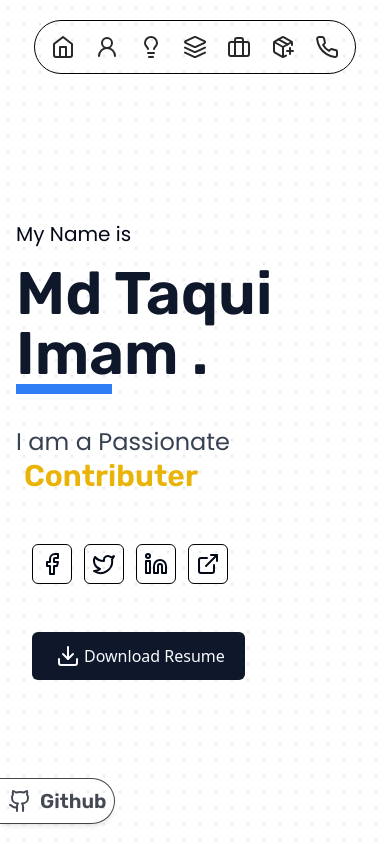
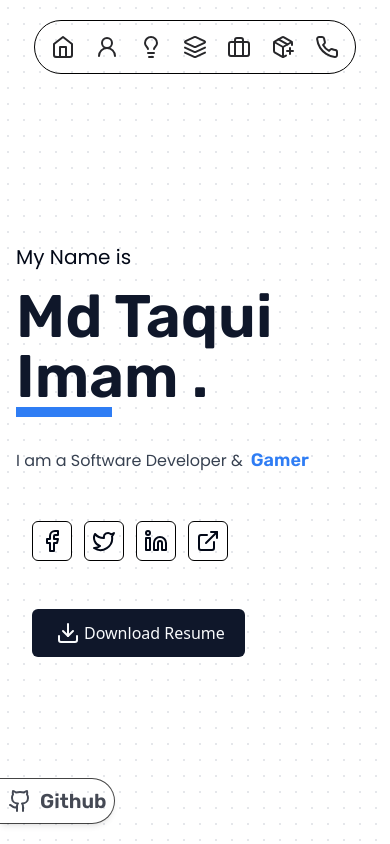
Before and after one commit to taqui-786/Portfolio, a Next.js app: page / in a window 390 px wide. Built offline with nearby package versions, Linux system fonts and the light colour scheme.

Commit message:
adding projects

```diff
--- a/src/components/TextRotator.tsx
+++ b/src/components/TextRotator.tsx
@@ -6,20 +6,20 @@ function TextRotator() {
     <div
     className="py-4  rounded-md flex flex-col justify-center items-center overflow-hidden"
   >
-    <div className="font-poppins text-2xl [text-wrap:balance] text-gray-700">
-    I am a Passionate
+    <div className="font-poppins text-base sm:text-2xl [text-wrap:balance] text-gray-700">
+    I am a Software Developer &
       <span
-        className="inline-flex ml-2 flex-col h-[calc(theme(fontSize.3xl)*theme(lineHeight.tight))] overflow-hidden"
+        className="inline-flex ml-2 flex-col h-[calc(theme(fontSize.lg)*theme(lineHeight.tight))] sm:h-[calc(theme(fontSize.3xl)*theme(lineHeight.tight))] overflow-hidden"
       >
         <ul
-          className="block text-left font-rubik text-3xl leading-tight [&_li]:block animate-text-slide"
+          className="block text-left font-rubik text-lg sm:text-3xl leading-tight [&_li]:block animate-text-slide"
         >
-          <li className="text-[#2f7df4]">Software Developer</li>
-          <li className="text-teal-500">Freelancer</li>
-          <li className="text-yellow-500">Contributer</li>
-          <li className="text-sky-500">Blogger</li>
-          <li className="text-rose-500">Gamer</li>
-          <li className="text-pink-500">Creator</li>
+          <li className="text-[#2f7df4]">Freelancer</li>
+          <li className="text-[#2f7df4]">Blogger</li>
+          <li className="text-[#2f7df4]">Gamer</li>
+          <li className="text-[#2f7df4]">Creator</li>
+          <li className="text-[#2f7df4]">Student</li>
+          <li className="text-[#2f7df4]">Contributer</li>
         </ul>
       </span>
     </div>
```
